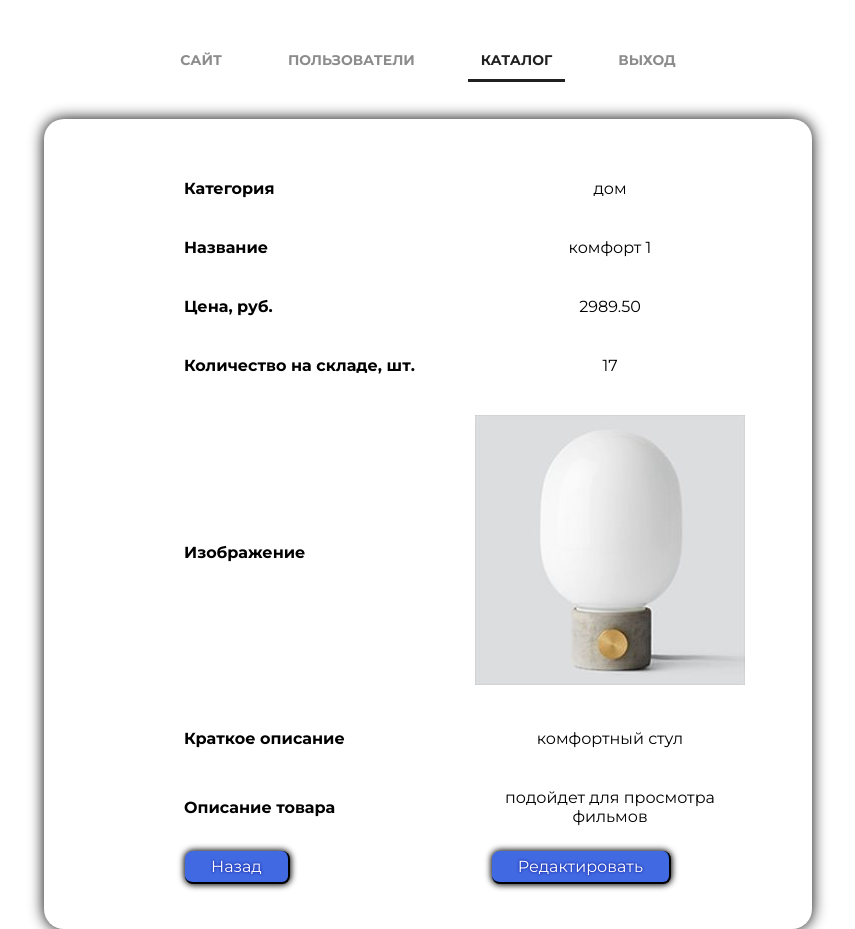
After one commit to mozheikos/Django, a Django app: page /admin/product/1 in a window 1280 px wide. The commit adds this page. Shown: the whole page, without its empty margins (212-1067 px from the left). Run offline with Django 3.2, Linux system fonts and the light colour scheme; a user stored in the database is signed in; data comes from the database, SQL or seed files in the repository.

Commit message:
lesson 8: create product, detail view product, edit product

```diff
--- a/adminapp/templates/adminapp/base.html
+++ b/adminapp/templates/adminapp/base.html
@@ -13,6 +13,8 @@
     {% block css %}
     <link rel="stylesheet" type="text/css" href="{% static 'style.css' %}">
     <link rel="stylesheet" href="{% static 'fonts/font-awesome/css/font-awesome.css' %}">
+    <link rel="stylesheet" href="{% static 'fonts/font-awesome/css/font-awesome.min.css' %}">
+    <link rel="stylesheet" href="{% static 'fonts/fontawesome-free-5.15.1-web/css/fa.all.min.css' %}">
     {% endblock css %}
 </head>
 
--- a/adminapp/templates/adminapp/category_view.html
+++ b/adminapp/templates/adminapp/category_view.html
@@ -4,7 +4,8 @@
 {% block content %}
 
 <div class="category_list_container">
-    <a class="adminapp_button" href="#">Добавить продукт в категорию</a>
+    <a class="adminapp_button" href="{% url 'admin:product_create' category %}">Добавить продукт в категорию</a>
+    <a class="adminapp_button" href="{% url 'admin:category' %}">Назад</a>
     <ul class="category_view_header cat_header category_list">
         <li class="product_id">
             ID
@@ -37,8 +38,7 @@
             {{ product.count }}
         </li>
         <li class="product_actions category_actions">
-            <a class="adminapp_button" href="#">Редактировать</a>
-            <a class="adminapp_button" href="#">Просмотр</a>
+            <a class="adminapp_button" href="{% url 'admin:product' product.pk %}">Просмотр</a>
             <a class="adminapp_button" href="#">Удалить</a>
         </li>
     </ul>
--- /dev/null
+++ b/adminapp/templates/adminapp/product.html
@@ -0,0 +1,42 @@
+{% extends 'adminapp/base.html' %}
+{% load static %}
+{% load my_tags %}
+{% block content %}
+
+<div class="user_profile_container">
+    <div class="user_profile_field">
+        <span class="field">Категория</span>
+        <span class="value">{{ object.category.title }}</span>
+    </div>
+    <div class="user_profile_field">
+        <span class="field">Название</span>
+        <span class="value">{{ object.name }}</span>
+    </div>
+    <div class="user_profile_field">
+        <span class="field">Цена, руб.</span>
+        <span class="value">{{ object.price }}</span>
+    </div>
+    <div class="user_profile_field">
+        <span class="field">Количество на складе, шт.</span>
+        <span class="value">{{ object.count }}</span>
+    </div>
+    <div class="user_profile_field">
+        <span class="field">Изображение</span>
+        <span class="value"><img src="{{ media_url }}{{ object.image }}"></span>
+    </div>
+    <div class="user_profile_field">
+        <span class="field">Краткое описание</span>
+        <span class="value">{{ object.short_desc }}</span>
+    </div>
+    <div class="user_profile_field">
+        <span class="field">Описание товара</span>
+        <span class="value">{{ object.description }}</span>
+    </div>
+
+    <div class="user_profile_links">
+        <a class="adminapp_button" href="{% url 'admin:category_view' object.category.pk %}">Назад</a>
+        <a class="adminapp_button" href="{% url 'admin:product_update' object.pk %}">Редактировать</a>
+    </div>
+</div>
+
+{% endblock content %}
--- a/adminapp/templates/adminapp/user_profile.html
+++ b/adminapp/templates/adminapp/user_profile.html
@@ -1,6 +1,6 @@
 {% extends 'adminapp/base.html' %}
 {% load static %}
-
+{% load my_tags %}
 {% block content %}
 
 <div class="user_profile_container">
@@ -18,7 +18,7 @@
     </div>
     <div class="user_profile_field">
         <span class="field">age</span>
-        <span class="value">{{ user.age }}</span>
+        <span class="value">{{ user.age|age }}</span>
     </div>
     <div class="user_profile_field av">
         <span class="field">avatar</span>
--- a/adminapp/urls.py
+++ b/adminapp/urls.py
@@ -15,11 +15,20 @@ urlpatterns = [
     path("users/<username>/", adminapp.users, name="users"),
     path("user_view/<int:pk>/", adminapp.user, name="user_view"),
     path("user_update/<int:pk>/", adminapp.user_update, name="user_update"),
-    path("users/user_delete/<int:pk>/", adminapp.users_delete, name="user_delete"),
+    path("users/user_delete/<int:pk>/",
+         adminapp.users_delete, name="user_delete"),
     # admin_category_CRUD
     path("category/", adminapp.category, name="category"),
     path("category_create", adminapp.create_category, name="category_create"),
     path("category_view/<int:pk>", adminapp.category_view, name="category_view"),
     path("category_edit/<int:pk>", adminapp.category_edit, name="category_edit"),
-    path("category/category_delete/<int:pk>", adminapp.category_delete, name="category_delete"),
+    path("category/category_delete/<int:pk>",
+         adminapp.category_delete, name="category_delete"),
+    # admin_product_CRUD
+    path('product/<int:pk>',
+         adminapp.ProductDetailView.as_view(), name='product'),
+    path('product_update/<int:pk>',
+         adminapp.ProductEditView.as_view(), name='product_update'),
+    path('product_create/<int:category>',
+         adminapp.ProductCreateView.as_view(), name='product_create')
 ]
--- a/adminapp/views.py
+++ b/adminapp/views.py
@@ -1,13 +1,17 @@
+from dataclasses import fields
+from webbrowser import get
+from mainapp.models import Category, Product
+from authnapp.models import ShopUser
+from adminapp.forms import CategoryCreationForm, ShopUserAdminCreationForm, UserAdminEditForm
+from django.contrib.auth.mixins import LoginRequiredMixin
 from django.conf import settings
 from django.contrib.auth.decorators import user_passes_test
-from django.http import JsonResponse
-from django.shortcuts import HttpResponseRedirect, render
+from django.http import JsonResponse, request
+from django.shortcuts import HttpResponseRedirect, get_object_or_404, render
 from django.template.loader import render_to_string
-from django.urls import reverse
-
-from adminapp.forms import CategoryCreationForm, ShopUserAdminCreationForm, UserAdminEditForm
-from authnapp.models import ShopUser
-from mainapp.models import Category, Product
+from django.urls import reverse, reverse_lazy
+from django.views.generic.detail import DetailView
+from django.views.generic.edit import UpdateView, CreateView
 
 
 @user_passes_test(lambda x: x.is_staff)
@@ -149,6 +153,7 @@ def category_view(request, pk):
         "products": products,
         "media_url": settings.MEDIA_URL,
         "active": "category",
+        'category': pk
     }
     return render(request, "adminapp/category_view.html", content)
 
@@ -181,3 +186,53 @@ def category_delete(request, pk):
     category_to_delete.save()
     status = category_to_delete.is_active
     return JsonResponse({"status": str(status)})
+
+
+# products crud
+class ProductCreateView(LoginRequiredMixin, CreateView):
+    model = Product
+    template_name = 'adminapp/create_product.html'
+
+    fields = '__all__'
+
+    def get_context_data(self, **kwargs):
+        context = super().get_context_data(**kwargs)
+        cat_pk = self.kwargs["category"]
+        context['form'].fields['category'].initial = Category.objects.get(
+            pk=cat_pk)
+        context['form'].fields['category'].queryset = Category.objects.filter(
+            pk__gt=1, is_active=True)
+        context['category'] = cat_pk
+        context["title"] = f'Добавить продукт'
+        context["media_url"] = settings.MEDIA_URL
+        context['active'] = 'category'
+        ProductCreateView.success_url = reverse_lazy(
+            'admin:category_view', args=[cat_pk])
+        return context
+
+
+class ProductDetailView(LoginRequiredMixin, DetailView):
+    model = Product
+    template_name = 'adminapp/product.html'
+
+    def get_context_data(self, **kwargs):
+        context = super().get_context_data(**kwargs)
+        context["title"] = 'Продукты'
+        context["media_url"] = settings.MEDIA_URL
+        context['active'] = 'category'
+        return context
+
+
+class ProductEditView(LoginRequiredMixin, UpdateView):
+    model = Product
+    template_name = 'adminapp/product_edit.html'
+    fields = '__all__'
+
+    def get_context_data(self, **kwargs):
+        context = super(ProductEditView, self).get_context_data(**kwargs)
+        context["title"] = f'Редактировать {self.kwargs["pk"]}'
+        context["media_url"] = settings.MEDIA_URL
+        context['active'] = 'category'
+        ProductEditView.success_url = reverse_lazy(
+            f'admin:product', args=[self.kwargs["pk"]])
+        return context
```
Also changed, not shown: adminapp/templates/adminapp/create_product.html (added, +15 -0 lines), adminapp/templates/adminapp/product_edit.html (added, +15 -0 lines), adminapp/templatetags/my_tags.py (added, +15 -0 lines), media/products_images/product-12.jpg (added), media/products_images/product-12_FsHWdoS.jpg (added), media/products_images/зкщвгсе-13.jpg (added).
